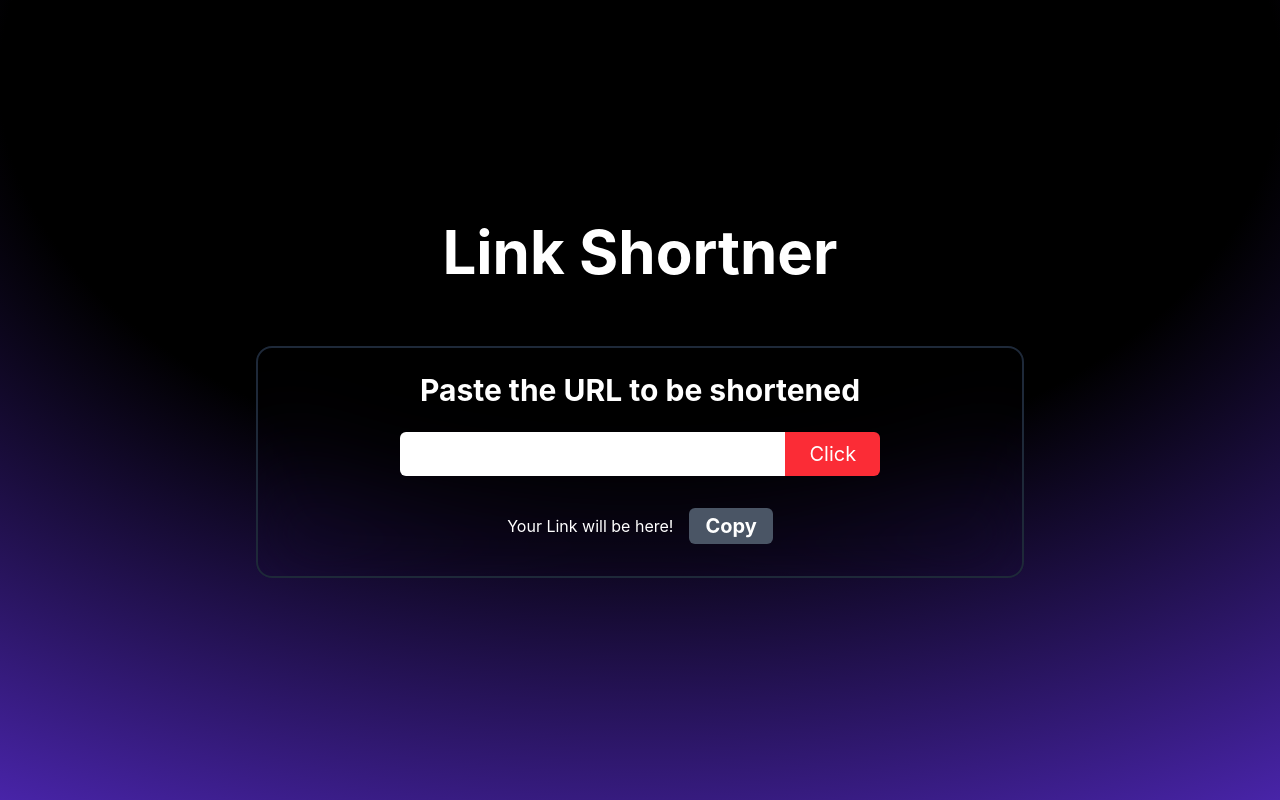
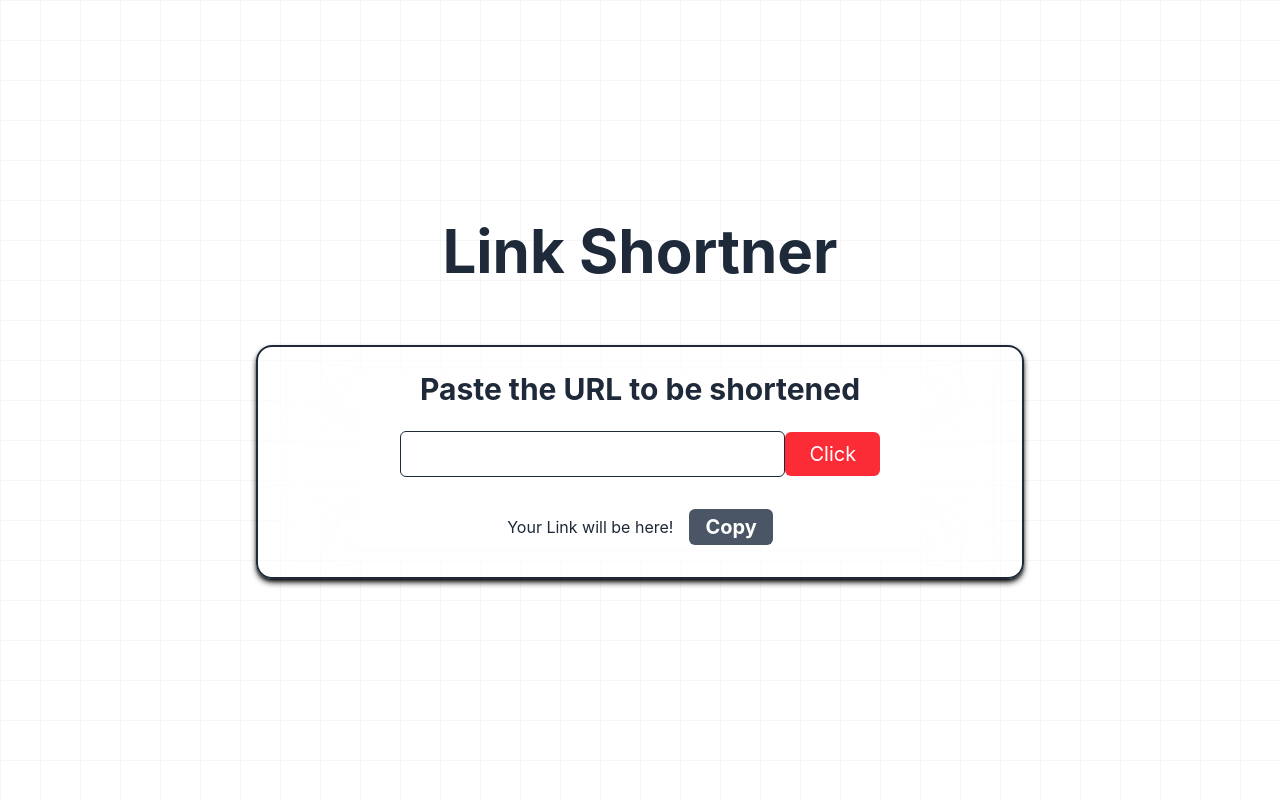
Before and after one commit to jatin0670/Multi-Tool-web, a React (Vite) app: page /link-shortener in a window 1280 px wide. Built offline with nearby package versions, Linux system fonts and the light colour scheme.

Commit message:
theme changed

```diff
--- a/src/Components/Home.jsx
+++ b/src/Components/Home.jsx
@@ -8,12 +8,12 @@ const Home = () => {
 
 
   return (
-    <div className=' h-screen w-screen py-6 gap-16 flex flex-col items-center justify-center absolute inset-0 -z-10   [background:radial-gradient(125%_125%_at_50%_10%,#000_40%,#63e_100%)]'>
+    <div className=' h-screen w-screen py-6 gap-16 flex flex-col items-center justify-center absolute inset-0  bg-white bg-[linear-gradient(to_right,#80808012_1px,transparent_1px),linear-gradient(to_bottom,#80808012_1px,transparent_1px)] bg-size-[40px_40px]'>
 
          {/* <LinkShort/>  */}
          {/* <ImgComp/> */}
-         <h1 className='text-white text-xl md:text-5xl lg:text-6xl font-bold '>All tools in one place</h1>
-         <div className=' w-[70%] md:w-[90%] lg:w-[90%] items-center justify-center flex flex-wrap gap-10 backdrop-blur-2xl rounded-lg border-2 border-gray-800 py-5'>
+         <h1 className='text-gray-400 hover:text-gray-800 cursor-pointer transition duration-300 ease-in-out text-xl md:text-4xl lg:text-6xl font-bold '>All tools in one place</h1>
+         <div className=' w-[70%] md:w-[90%] lg:w-[90%] items-center justify-center flex flex-wrap gap-10 backdrop-blur-md rounded-lg border-2 border-gray-800 py-5 shadow-md shadow-black'>
          <ToolCards  to="/link-shortener" title={"Link Shortener"} dis={"it's a free tool to shorten URLs and generate short links"}/>
          <ToolCards to="/img-compression" title={"Img Compression"} dis={"Compress JPG, PNG, SVG or GIF with the best quality and compression."}/>
 
--- a/src/Components/ImgComp.jsx
+++ b/src/Components/ImgComp.jsx
@@ -28,18 +28,18 @@ const ImgComp = () => {
 
 
   return (
-    <div className="  h-full w-full flex flex-col items-center justify-center gap-12 absolute inset-0 -z-10   [background:radial-gradient(125%_125%_at_50%_10%,#000_40%,#63e_100%)] ">
+    <div className="  h-full w-full flex flex-col items-center justify-center gap-12 absolute inset-0  bg-white bg-[linear-gradient(to_right,#80808012_1px,transparent_1px),linear-gradient(to_bottom,#80808012_1px,transparent_1px)] bg-size-[40px_40px] ">
 
-       <h1 className="text-3xl font-bold text-white md:text-4xl lg:text-6xl">image compressor</h1>
+       <h1 className="text-3xl font-bold text-gray-800 md:text-4xl lg:text-6xl">image compressor</h1>
 
 
-       <div className=" w-[85%] md:w-[70%] lg:w-[60%] border-2 border-gray-800 rounded-2xl backdrop-blur-2xl gap-4 px-1 py-6 flex  items-center flex-col">
+       <div className=" w-[85%] md:w-[70%] lg:w-[60%] border-2 border-gray-800 rounded-2xl backdrop-blur-2xl gap-4 px-1 py-6 flex  items-center flex-col shadow-md shadow-black">
 
-         <h1 className=" text-lg md:text-2xl lg:text-3xl text-white font-bold">Upload Image to be compressed</h1>
+         <h1 className=" text-lg md:text-2xl lg:text-3xl text-gray-800 font-bold">Upload Image to be compressed</h1>
 
          <div className=" w-[90%] lg:w-[40%] p-2 flex flex-col gap-4 items-center justify-center ">
 
-            <span className=' w-[90%] rounded-lg px-1 py-6 bg-white flex flex-col items-center justify-center gap-4'>
+            <span className=' w-[90%] rounded-lg px-1 py-6 bg-white flex flex-col items-center justify-center gap-4 shadow-md shadow-black border-2 border-gray-800'>
             < RiUpload2Fill  />
 
             <p className=" text-xs md:text-sm lg:text-sm ">{FileName} <span onClick={()=>{setFile(''); setFileName('Click the button below to upload')}} className='p-2 bg-gray-400 rounded-full cursor-pointer ml-2'>X</span></p>
--- a/src/Components/LinkShort.jsx
+++ b/src/Components/LinkShort.jsx
@@ -33,24 +33,24 @@ const LinkShort = () => {
 
 
 return (
-       <div className="  h-full w-full flex flex-col items-center justify-center gap-16 absolute inset-0 -z-10   [background:radial-gradient(125%_125%_at_50%_10%,#000_40%,#63e_100%)] ">
+       <div className="  h-full w-full flex flex-col items-center justify-center gap-16 absolute inset-0  bg-white bg-[linear-gradient(to_right,#80808012_1px,transparent_1px),linear-gradient(to_bottom,#80808012_1px,transparent_1px)] bg-size-[40px_40px] ">
 
-       <h1 className="text-3xl md:text-6xl lg:text-6xl font-bold text-white">Link Shortner</h1>
+       <h1 className="text-3xl md:text-6xl lg:text-6xl font-bold text-gray-800">Link Shortner</h1>
 
 
-       <div className=" w-[90%] md:w-[60%] lg:w-[60%] border-2 border-gray-800 rounded-2xl backdrop-blur-2xl gap-4 px-1 py-6 flex  items-center flex-col">
+       <div className=" w-[90%] md:w-[60%] lg:w-[60%] border-2 border-gray-800 rounded-2xl backdrop-blur-2xl gap-4 px-1 py-6 flex  items-center flex-col shadow-md shadow-black">
 
-         <h1 className=" text-xl md:text-3xl lg:text-3xl text-white font-bold">Paste the URL to be shortened</h1>
+         <h1 className=" text-lg md:text-2xl lg:text-3xl text-gray-800 font-bold">Paste the URL to be shortened</h1>
 
          <div className=" w-[90%] md:w-[90%] lg:w-3/4 p-2 flex items-center justify-center">
-             <input onChange={(e)=>{setUrl(e.target.value)}} className=" text-black w-[70%] text-xl px-2 py-2 bg-white rounded-l-md" type="text" name="" id="" />
+             <input onChange={(e)=>{setUrl(e.target.value)}} className=" text-gray-800 w-[70%] text-xl px-2 py-2 bg-white rounded-md border border-text-gray-800" type="text" name="" id="" />
 
-             <button onClick={()=>{apiCall(), setClicked(false)}} className=" text-xl px-6 py-2 bg-red-500 text-white rounded-r-md"> Click</button>
+             <button onClick={()=>{apiCall(), setClicked(false)}} className=" text-xl px-6 py-2 bg-red-500 text-white rounded-md"> Click</button>
 
          </div>
 
          <div className=" text-white flex items-center justify-center p-2 gap-4">
-            <h3>{link}</h3>
+            <h3 className='text-gray-800'>{link}</h3>
             <span onClick={()=> [navigator.clipboard.writeText(link), setClicked(true)]} className=" px-4 py-1 bg-gray-600 text-white text-xl font-bold cursor-pointer rounded-md">{clicked ? "Copied" : "Copy"}</span>
          </div>
 
--- a/src/Components/ToolCards.jsx
+++ b/src/Components/ToolCards.jsx
@@ -3,9 +3,9 @@ import { Link } from 'react-router-dom'  // ← missing import
 
 const ToolCards = ({title, dis, to}) => {
   return (
-    <div className='bg-gray-800 p-2 h-44 w-[70%] md:h-52 md:w-64 lg:h-56 lg:w-72 rounded-lg flex flex-col items-center justify-around gap-1'>
-      <h1 className='text-white text-lg md:text-2xl lg:text-3xl font-black'>{title}</h1>
-      <p className=' text-white text-xs md:text-lg text-center'>{dis}</p>
+    <div className=' p-2 h-44 w-[70%] md:h-52 md:w-64 lg:h-56 lg:w-72 rounded-lg flex flex-col items-center justify-around gap-1 border-2 border-gray-800 shadow-md shadow-black'>
+      <h1 className='text-gray-800 text-lg md:text-2xl lg:text-3xl font-black'>{title}</h1>
+      <p className=' text-gray-800 text-xs md:text-lg text-center'>{dis}</p>
       <Link to={to} target="_blank" rel="noreferrer">
       <button className=' px-5 py-1 md:px-6 md:py-2 lg:px-8 lg:py-2 bg-gray-500 text-white text-xl rounded-lg font-bold cursor-pointer'>ClicK</button>
       </Link>
```
